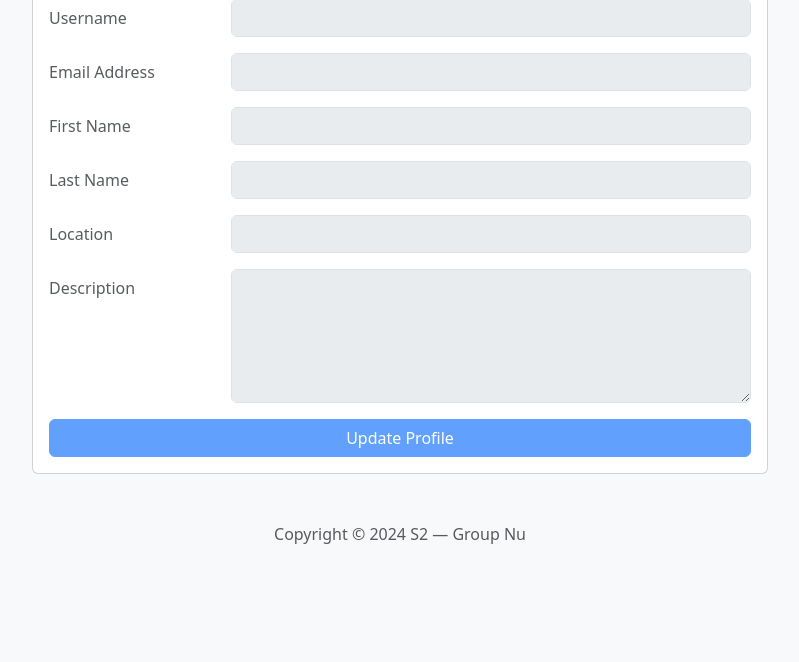
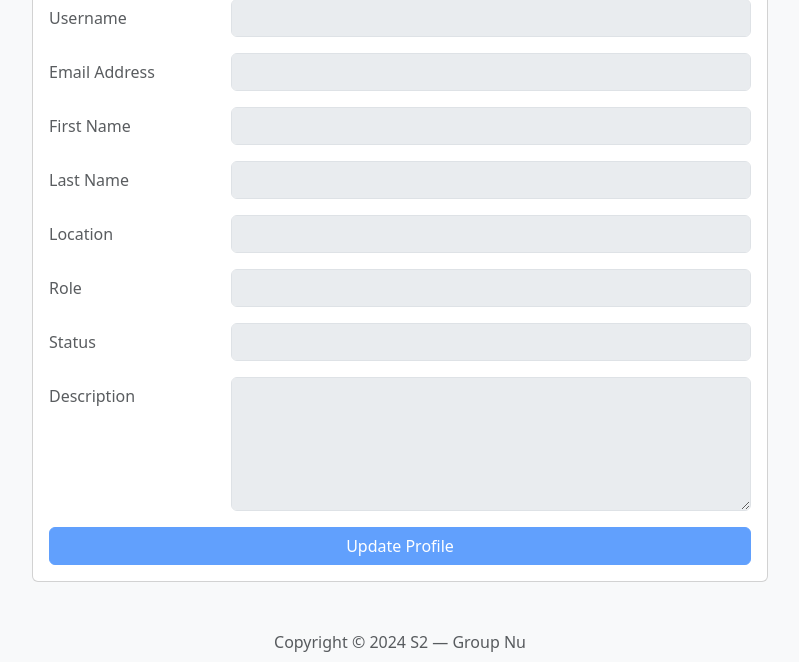
Before and after one commit to cysong/NuVote, a Flask app: template yob/templates/user/profile.html in a window 1280 px wide. Shown: the part 214-876 px from the top of the page, without its empty margins (240-1039 px from the left). Run offline with Flask 3, Linux system fonts and the light colour scheme; the template is opened without the code that fills it, so the values that code supplies are empty; some libraries are stand-ins or nearby versions.

Commit message:
add role and status

```diff
--- a/yob/templates/user/profile.html
+++ b/yob/templates/user/profile.html
@@ -81,6 +81,20 @@
                                 <input id="location" type="text" class="form-control" name="location" value="{{ user.location }}" required
                                 {% if not editable %} disabled {% endif %}>
                                 <div class="invalid-feedback">Location is required</div>
+                            </div>
+                        </div>
+
+                        <div class="mb-3 row">
+                            <label class="col-sm-3 col-form-label text-muted" for="role">Role</label>
+                            <div class="col-sm-9">
+                                <input id="role" type="text" class="form-control" name="role" value="{{ user.role }}" disabled>
+                            </div>
+                        </div>
+
+                        <div class="mb-3 row">
+                            <label class="col-sm-3 col-form-label text-muted" for="status">Status</label>
+                            <div class="col-sm-9">
+                                <input id="status" type="text" class="form-control" name="status" value="{{ user.status }}" disabled>
                             </div>
                         </div>
 
```
